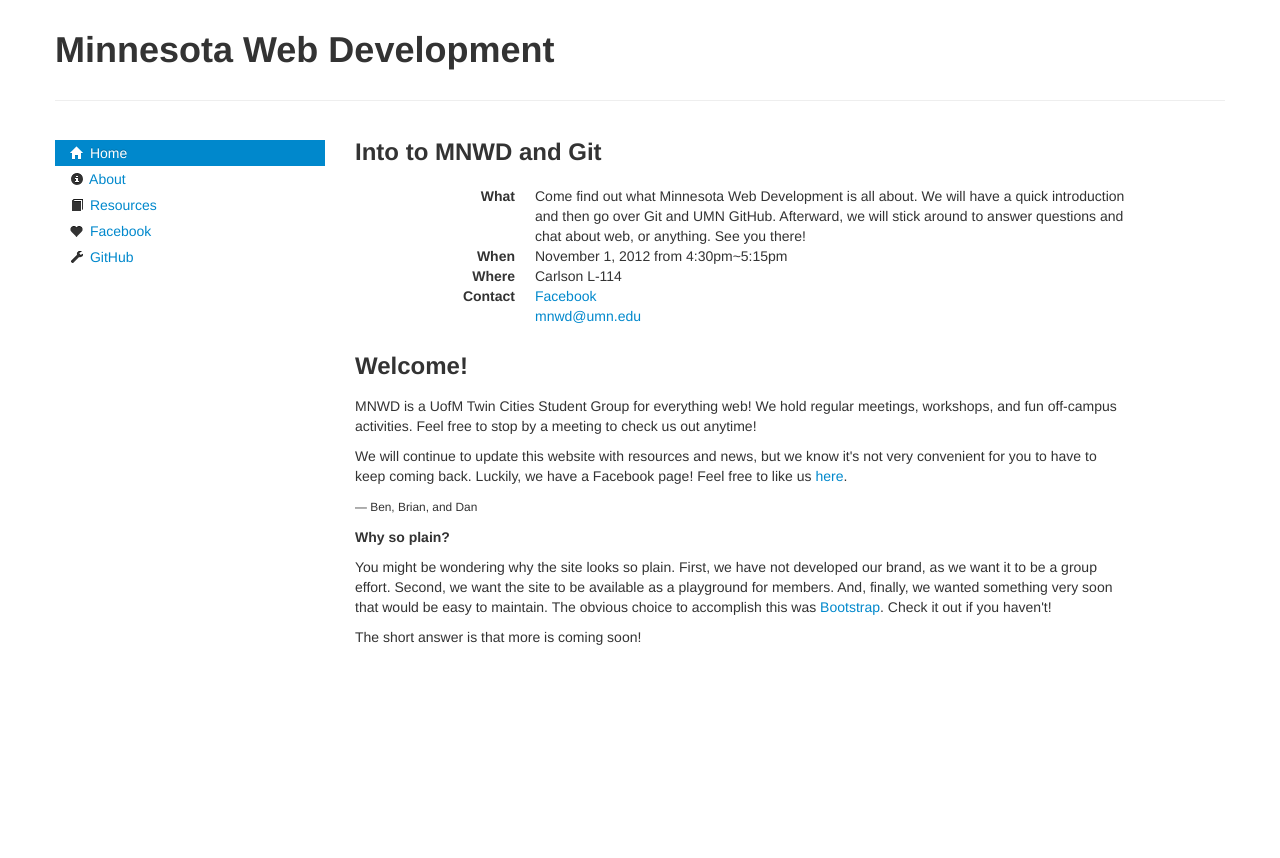
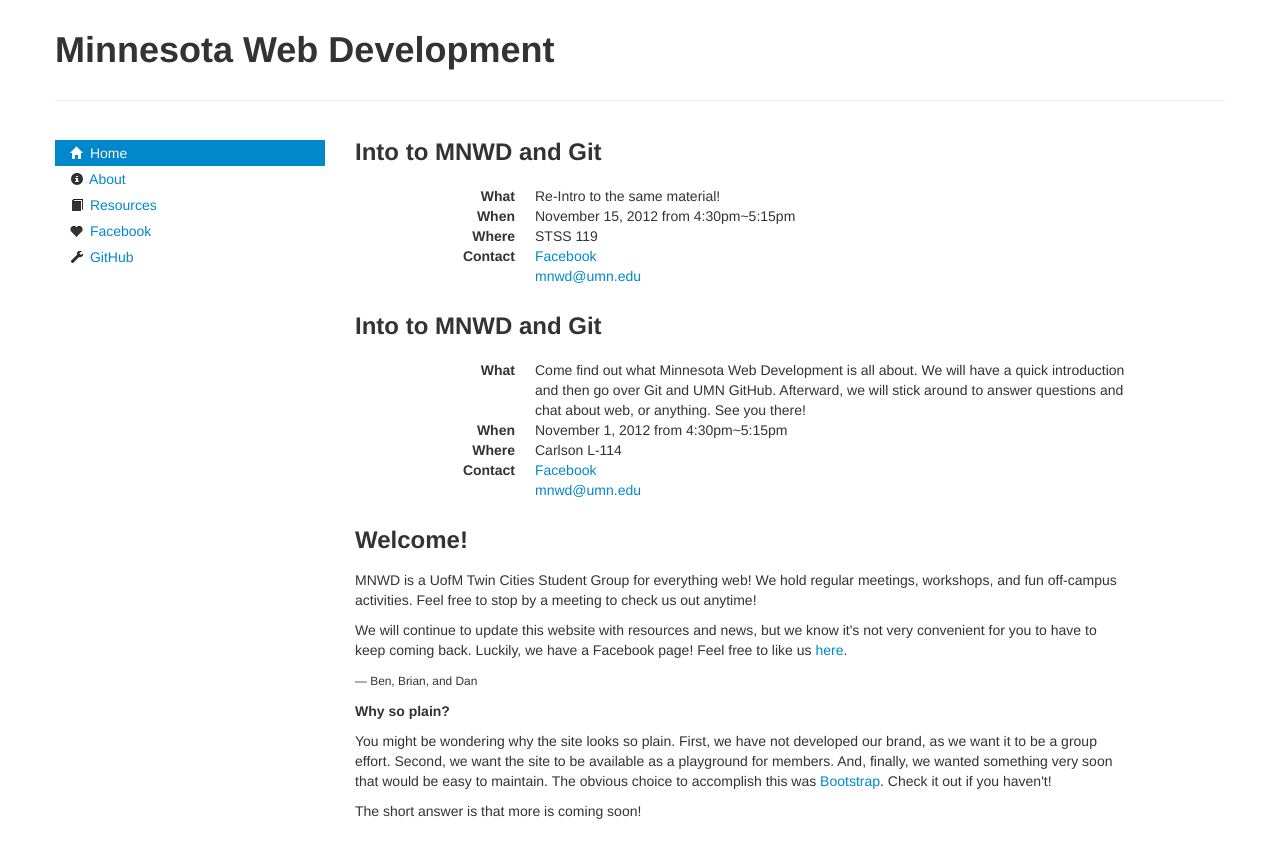
Before and after one commit to mnwd/mnwd.org, a plain HTML site: page public/index.html in a window 1280 px wide. Before the commit the page ends 800 px from the top, so only its background shows below. Drawn offline with Linux system fonts and the light colour scheme.

Commit message:
Added new event

```diff
--- a/public/index.html
+++ b/public/index.html
@@ -41,6 +41,15 @@
                 <div class="span8">
                     <h3>Into to MNWD and Git</h3>
                     <dl class="dl-horizontal">
+                        <dt>What</dt><dd>Re-Intro to the same material!</dd>
+                        <dt>When</dt><dd>November 15, 2012 from 4:30pm~5:15pm</dd>
+                        <dt>Where</dt><dd>STSS 119</dd>
+                        <dt>Contact</dt><dd><a href="https://www.facebook.com/mnwebdev">Facebook</a></dd>
+                        <dd><a href="mailto:mnwd@umn.edu?subject=Intro%20to%20MNWD%20and%20Git">mnwd@umn.edu</a></dd>
+                    </dl>
+
+                    <h3>Into to MNWD and Git</h3>
+                    <dl class="dl-horizontal">
                         <dt>What</dt><dd>Come find out what Minnesota Web Development is all about. We will have a quick introduction and then go over Git and UMN GitHub. Afterward, we will stick around to answer questions and chat about web, or anything. See you there!</dd>
                         <dt>When</dt><dd>November 1, 2012 from 4:30pm~5:15pm</dd>
                         <dt>Where</dt><dd>Carlson L-114</dd>
```
